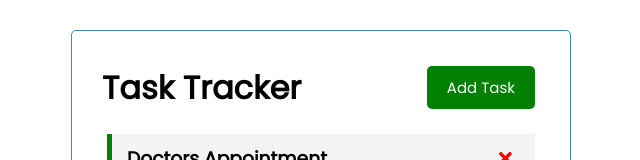
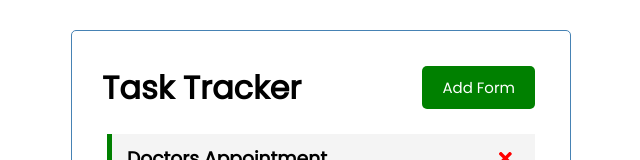
Before and after one commit to Tailsxz/TaskTrackerDEMO, a React (Vite) app: page / in a window 1280 px wide. Shown: the top 160 px of the page, without its empty margins (319-959 px from the left). Built offline with nearby package versions, Linux system fonts and the light colour scheme.

Commit message:
passed the actual showingForm state down to our header > button to dynamicall change the color as well as the text of the button depending on the form state

```diff
--- a/src/App.jsx
+++ b/src/App.jsx
@@ -41,7 +41,7 @@ const App = () => {
 
   return (
     <div className="container">
-      <Header title='Task Tracker' onShowAddForm={() => setShowingAddForm(!showingAddForm)}/>
+      <Header title='Task Tracker' onShowAddForm={() => setShowingAddForm(!showingAddForm)} showAdd={showingAddForm}/>
       {showingAddForm && <AddTask onAdd={handleAdd} />}
       {tasks.length > 0 ? <Tasks tasks={tasks}onDelete={handleDelete} onReminder={handleReminder}/> : <p>You have no tasks left.</p>}
     </div>
--- a/src/components/Header.jsx
+++ b/src/components/Header.jsx
@@ -1,10 +1,10 @@
 import PropTypes from 'prop-types'
 import Button from './Button'
-const Header = ({ title = '', onShowAddForm }) => {
+const Header = ({ title = '', onShowAddForm, showAdd }) => {
   return (
     <header className='header'>
       <h1>{title}</h1>
-      <Button color='green' text='Add Task' onClick={onShowAddForm}/>
+      <Button color={showAdd ? 'red' : 'green'} text={showAdd ? 'Close Form' : 'Add Form'} onClick={onShowAddForm}/>
     </header>
   );
 }
@@ -12,6 +12,7 @@ const Header = ({ title = '', onShowAddForm }) => {
 Header.propTypes = {
   title: PropTypes.string,
   onShowAddForm: PropTypes.func,
+  showAdd: PropTypes.boolean,
 }
 
 export default Header
```
